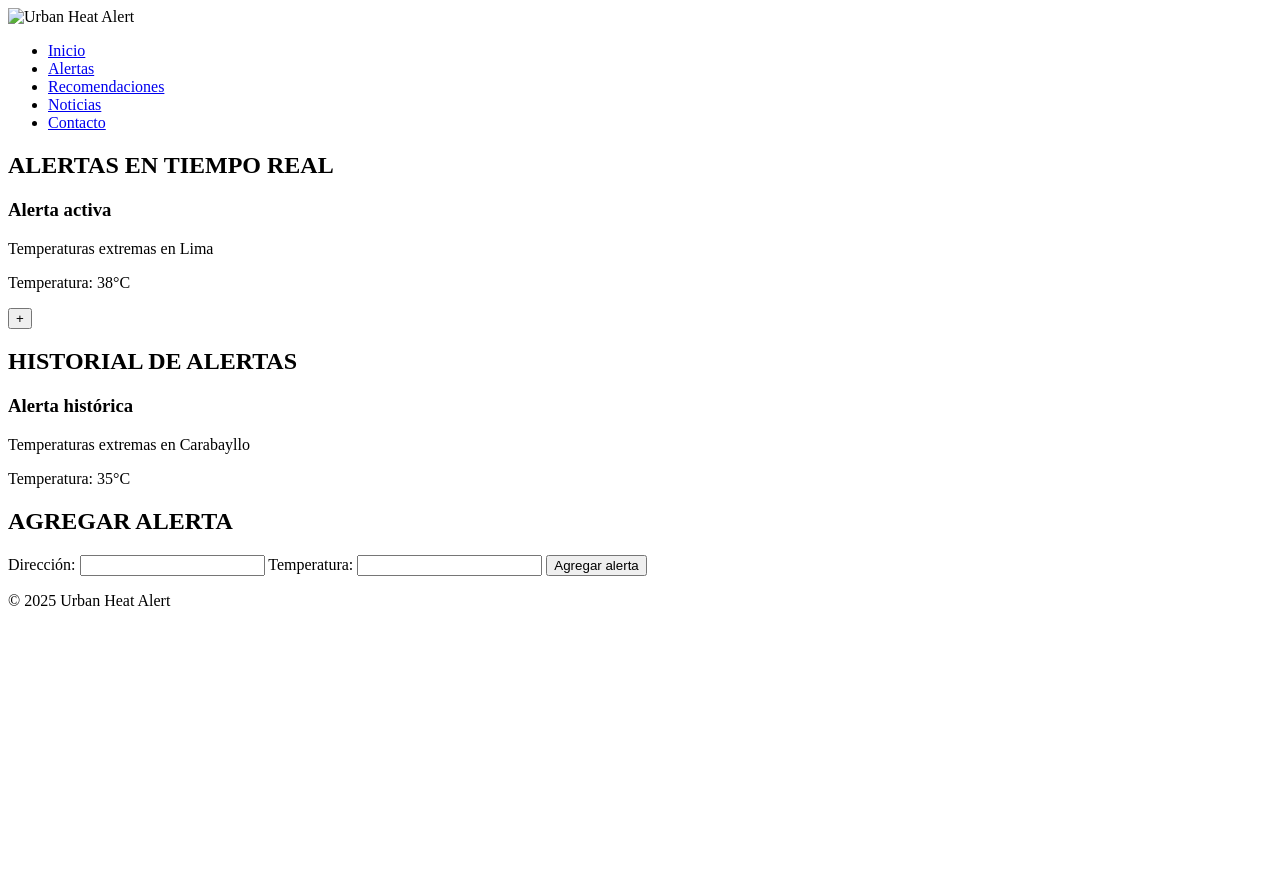
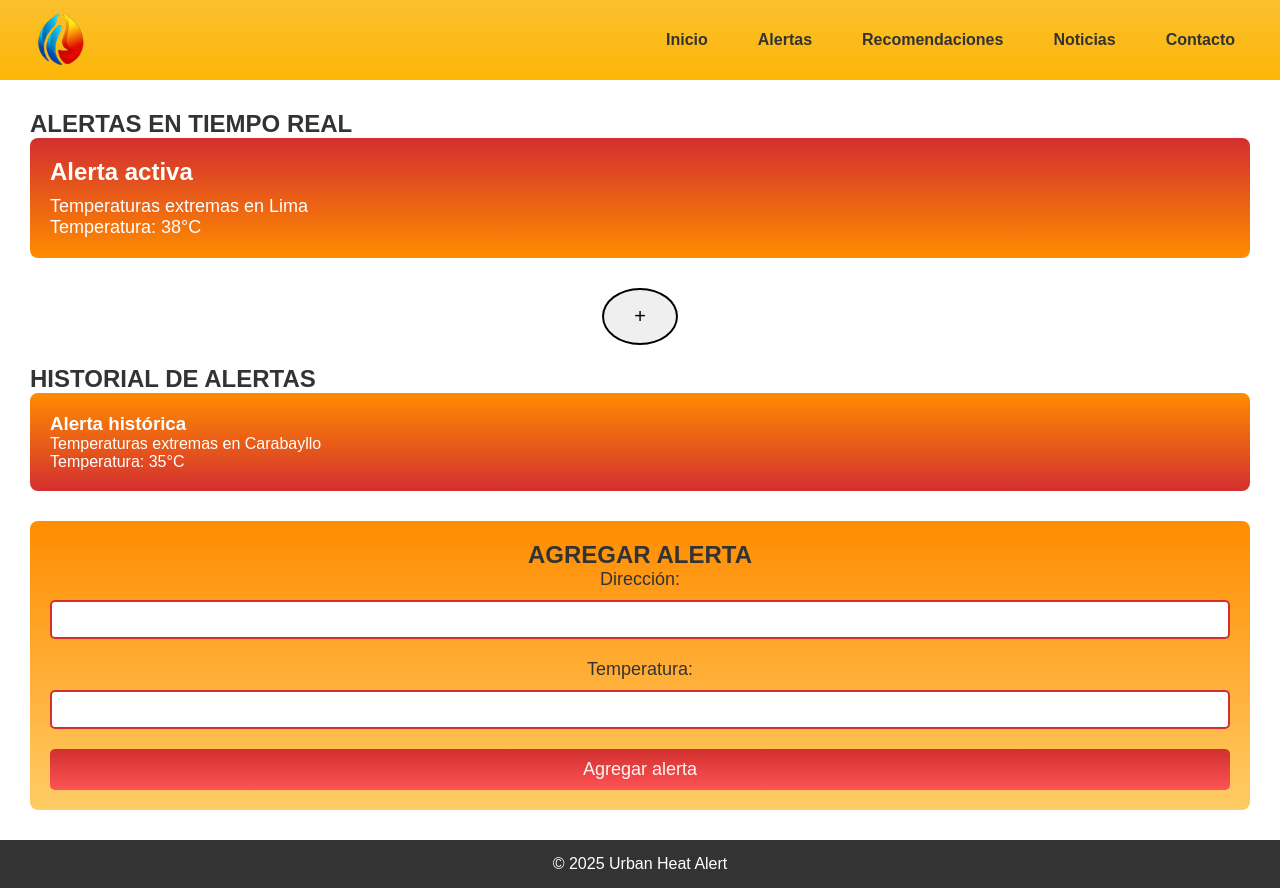
Before and after one commit to Urban-Heat-Alert/Urban-Heat-Alert, a plain HTML site: page public/alertas.html in a window 1280 px wide. Before the commit the page ends 800 px from the top, so only its background shows below. Drawn offline with Linux system fonts and the light colour scheme; the site is published under a folder, as on GitHub Pages, so addresses that start at the root find nothing.

Commit message:
Update alertas.html

```diff
--- a/public/alertas.html
+++ b/public/alertas.html
@@ -4,13 +4,13 @@
     <meta charset="UTF-8">
     <meta name="viewport" content="width=device-width, initial-scale=1.0">
     <title>Alertas - Urban Heat Alert</title>
-    <link rel="icon" href="/assets/images/UrbanHeatAlert_Logo.png" type="image/png">
-    <link rel="stylesheet" href="/assets/styles/alertas.css">
+    <link rel="icon" href="../public/assets/images/UrbanHeatAlert_Logo.png" type="image/png">
+    <link rel="stylesheet" href="assets/styles/alertas.css">
 </head>
 <body>
     <header>
         <div class="header-left">
-            <img src="/assets/images/UrbanHeatAlert_Logo.png" alt="Urban Heat Alert" class="logo" />
+            <img src="assets/images/UrbanHeatAlert_Logo.png" alt="Urban Heat Alert" class="logo" />
 
         </div>
         <nav>
@@ -65,6 +65,6 @@
         <p>&copy; 2025 Urban Heat Alert</p>
     </footer>
 
-    <script src="alertas.js"></script>
+   <script src="assets/scripts/alertas.js"></script>
 </body>
 </html>
```
